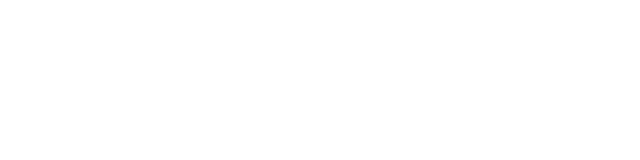
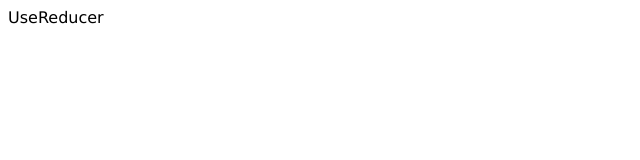
Before and after one commit to rajaovi/react-concepts, a React (Vite) app in the folder concepts/: page /usereducer in a window 1280 px wide. Before the commit this address had no page. Shown: the top 160 px of the page, without its empty margins (0-640 px from the left). Built offline with nearby package versions, Linux system fonts and the light colour scheme.

Commit message:
Added Title component

```diff
--- /dev/null
+++ b/concepts/src/components/title/index.jsx
@@ -0,0 +1,9 @@
+import React from 'react'
+
+const Title = ({title}) => {
+  return (
+    <h2>{title}</h2>
+  )
+}
+
+export default Title
--- a/concepts/src/pages/hooks/customHook/index.jsx
+++ b/concepts/src/pages/hooks/customHook/index.jsx
@@ -1,9 +1,12 @@
 import React from 'react';
 import BackToHome from "../../../components/backToHome";
 import useFetch from './useFetch';
+import Title from "../../../components/title";
 
 export default function CustomHook() {
-  const { data, loading, error } = useFetch('https://jsonplaceholder.typicode.com/todos');
+  const { data, loading, error } = useFetch(
+    "https://jsonplaceholder.typicode.com/todos"
+  );
   console.log(data);
 
   if (loading) return <p>Loading...</p>;
@@ -12,12 +15,13 @@ export default function CustomHook() {
 
   return (
     <>
-    <BackToHome />
-    <div>
-      {data.map(item => (
-        <p key={item.id}>{item.title}</p>
-      ))}
-    </div>
+      <BackToHome />
+      <Title title="Custom Hook" />
+      <div>
+        {data.map((item) => (
+          <p key={item.id}>{item.title}</p>
+        ))}
+      </div>
     </>
   );
 }
--- a/concepts/src/pages/hooks/index.jsx
+++ b/concepts/src/pages/hooks/index.jsx
@@ -13,7 +13,7 @@ export const Hooks = () => {
               <Link>useState</Link>
             </li>
             <li>
-              <Link>useReducer</Link>
+              <Link to="/usereducer">useReducer</Link>
             </li>
           </ul>
         </li>
--- a/concepts/src/pages/hooks/useCallback/index.jsx
+++ b/concepts/src/pages/hooks/useCallback/index.jsx
@@ -2,6 +2,7 @@ import React, { useCallback, useState } from "react";
 import BackToHome from "../../../components/backToHome";
 import Product from "./product";
 import "./index.css";
+import Title from "../../../components/title";
 
 const UseCallBack = () => {
   console.log("useCallBack component rendered");
@@ -22,7 +23,7 @@ const UseCallBack = () => {
   return (
     <>
       <BackToHome />
-      <h4>useCallback</h4>
+      <Title title="useCallback" />
       <div className="useCallBack">
         <h3>Count: {count}</h3>
         <button onClick={() => setCount(count + 1)}>Increment</button>
--- a/concepts/src/pages/hooks/useContext/index.jsx
+++ b/concepts/src/pages/hooks/useContext/index.jsx
@@ -5,11 +5,13 @@ import ThemeProvider from "./themeContext";
 import PropDrilling from "./propDrilling";
 import AvoidPropDrilling from "./avoidPropDrilling";
 import "./index.css";
+import Title from "../../../components/title";
 
 const UseContext = () => {
   return (
     <>
       <BackToHome />
+      <Title title="Use Context" />
       <ThemeProvider>
         <FunctionComponent />
         <>
--- a/concepts/src/pages/hooks/useMemo/index.jsx
+++ b/concepts/src/pages/hooks/useMemo/index.jsx
@@ -1,29 +1,30 @@
 import React, { useState, useMemo, useEffect } from 'react'
 import BackToHome from '../../../components/backToHome';
+import Title from "../../../components/title";
 
 export default function UseMemo() {
-
-    const [number, setNumber ] = useState(0);
-    const [dark, setDark ] = useState(false);
+  const [number, setNumber] = useState(0);
+  const [dark, setDark] = useState(false);
 
   const numberDouble = useMemo(() => {
     return loopFunc(number);
-    },[number])
+  }, [number]);
 
   const themeStyle = useMemo(() => {
     return {
-            backgroundColor: dark ? 'black' : 'white',
-            color: dark ? 'white' : 'black'
-        }
-    },[dark])
+      backgroundColor: dark ? "black" : "white",
+      color: dark ? "white" : "black",
+    };
+  }, [dark]);
 
   useEffect(() => {
     console.log("Theme Changed");
-    },[themeStyle])
+  }, [themeStyle]);
 
   return (
     <>
       <BackToHome />
+      <Title title="Use Memo" />
       <h4>useMemo</h4>
       <input
         type="number"
--- /dev/null
+++ b/concepts/src/pages/hooks/useReducer/index.jsx
@@ -0,0 +1,9 @@
+import React from 'react'
+
+const UseReducer = () => {
+  return (
+    <div>UseReducer</div>
+  )
+}
+
+export default UseReducer
--- a/concepts/src/pages/hooks/useTransition/index.jsx
+++ b/concepts/src/pages/hooks/useTransition/index.jsx
@@ -1,5 +1,6 @@
 import React, { useState, useTransition } from "react";
 import BackToHome from "../../../components/backToHome";
+import Title from "../../../components/title";
 
 const defaultList = [1, 2, 3, 4, 5, 6];
 const listSize = 10000;
@@ -14,16 +15,17 @@ const UseTransition = () => {
     setName(value);
     const data = [];
     startTransition(() => {
-        for (let i = 0; i < listSize; i++) {
-          data[i] = value;
-        }
-        setList(data);
-    })
+      for (let i = 0; i < listSize; i++) {
+        data[i] = value;
+      }
+      setList(data);
+    });
   };
 
   return (
     <>
       <BackToHome />
+      <Title title="Use Transition" />
       <input type="text" value={name} onChange={handleChange} />
       {isPending ? (
         <h4>Loading</h4>
--- a/concepts/src/routes.jsx
+++ b/concepts/src/routes.jsx
@@ -8,6 +8,7 @@ import UseCallBack from "./pages/hooks/useCallback";
 import UseContext from "./pages/hooks/useContext";
 import UseTransition from "./pages/hooks/useTransition";
 import CustomHook from "./pages/hooks/customHook";
+import UseReducer from "./pages/hooks/useReducer";
 
 const RoutePage = () => {
   return (
@@ -19,6 +20,7 @@ const RoutePage = () => {
       <Route path="/usecontext" element={<UseContext />} />
       <Route path="/usetransition" element={<UseTransition />} />
       <Route path="/customhook" element={<CustomHook />} />
+      <Route path="/usereducer" element={<UseReducer />} />
     </Routes>
   );
 };
```
Lines whose indentation alone changed are shown as unchanged.
